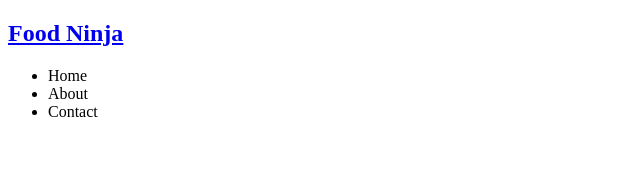
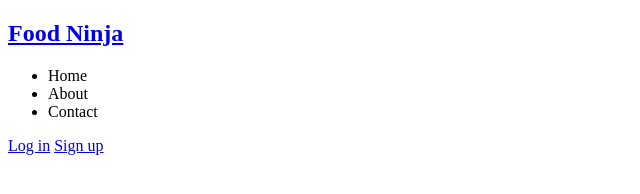
Before and after one commit to The-Codinator-Berlin/Tailwind-Learning-Project-, a plain HTML site: page index.html in a window 1280 px wide. Shown: the whole page, without its empty margins (0-640 px from the left). Drawn offline with Linux system fonts and the light colour scheme.

Commit message:
Log in and sign up inputted in html

```diff
--- a/index.html
+++ b/index.html
@@ -33,7 +33,12 @@
                 </ul>
             </nav>
         </div><!--Nav end-->
-
+        <main>
+            <div>
+                <a href="#">Log in</a>
+                <a href="#">Sign up</a>
+            </div>
+        </main>
     </div>
 
 
```
